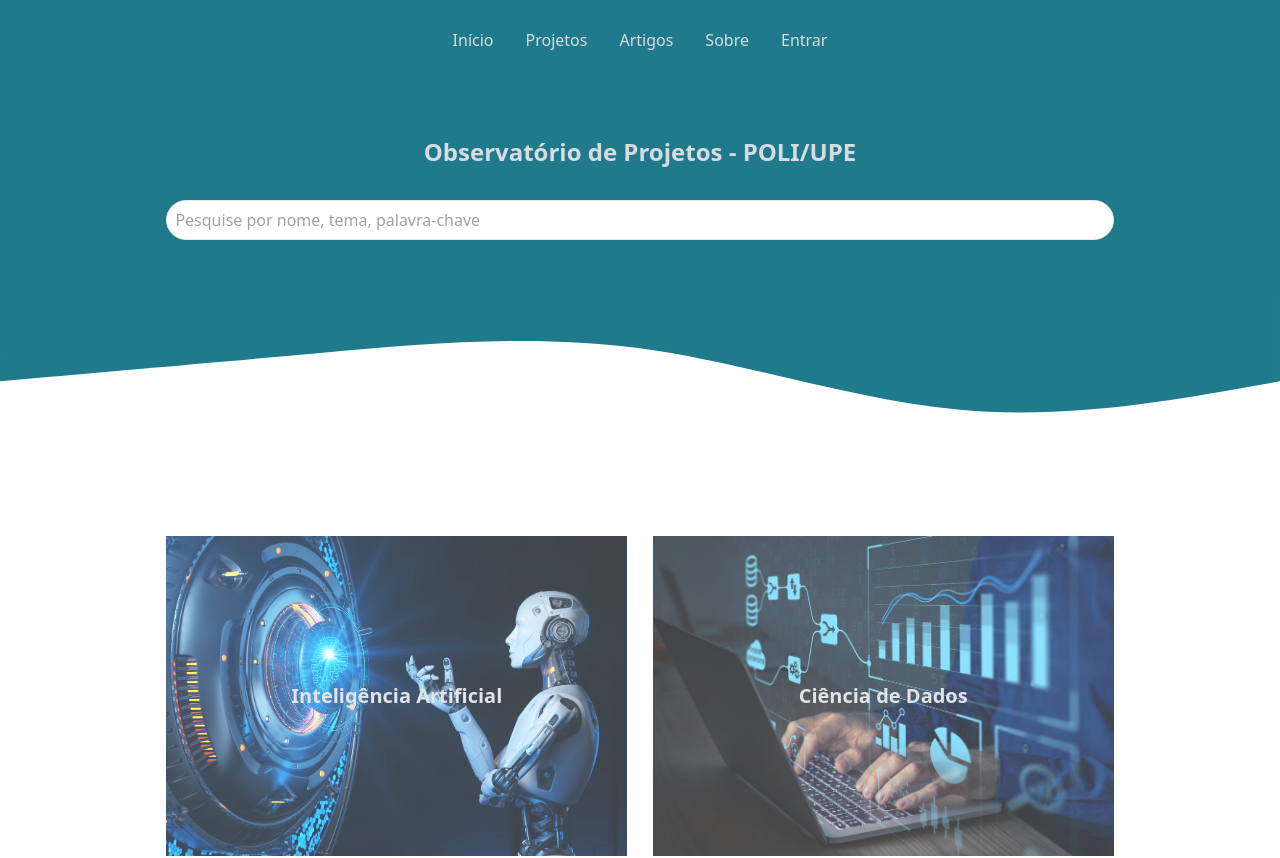
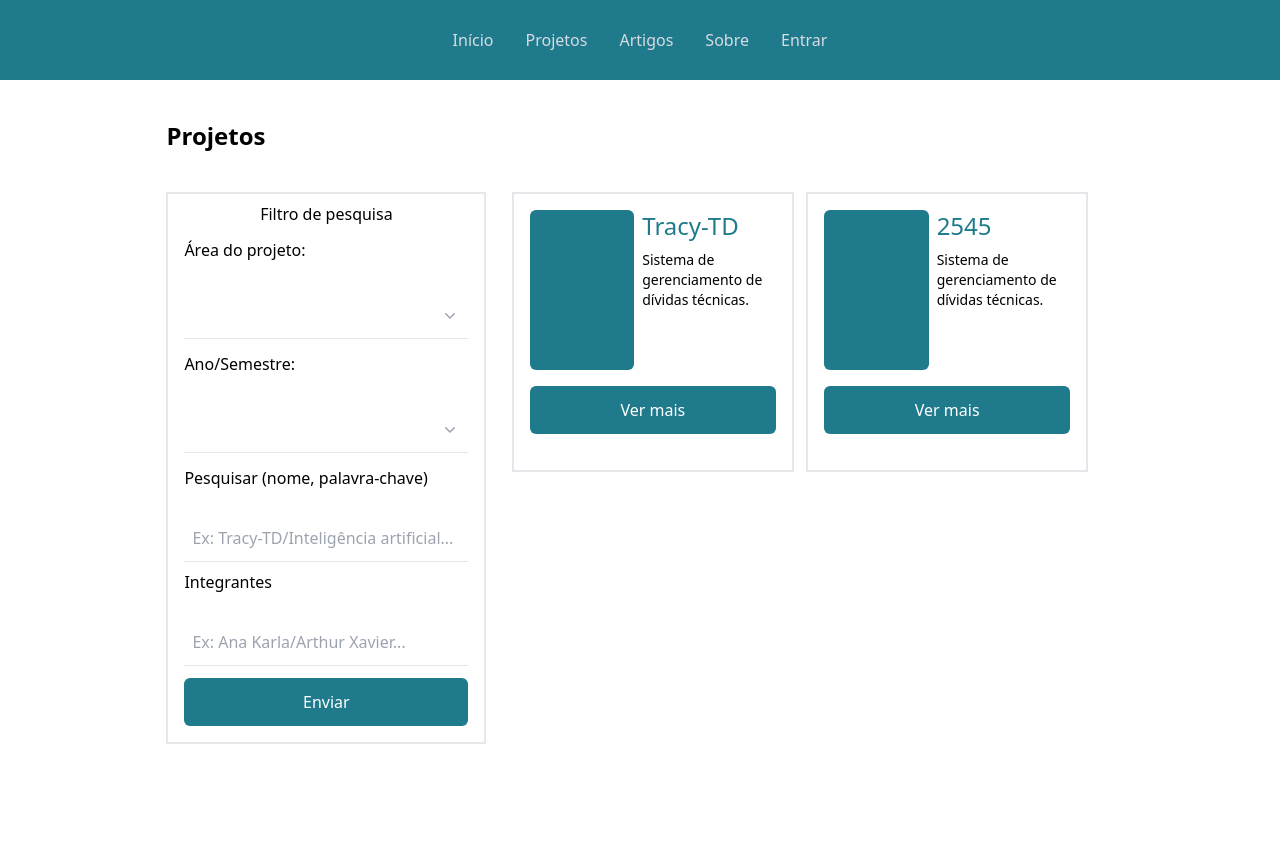
Before and after one commit to odeni3/poli-egs-frontend-equipe4, a React (Vite) app: page /projects in a window 1280 px wide. Shown: the top 858 px of the page. After the commit the page ends 800 px from the top, so only its background shows below. Built offline with nearby package versions, Linux system fonts and the light colour scheme.

Commit message:
Pagina de projetos

```diff
--- a/package.json
+++ b/package.json
@@ -10,10 +10,14 @@
     "preview": "vite preview"
   },
   "dependencies": {
+    "@headlessui/react": "^2.1.2",
+    "@heroicons/react": "^2.1.4",
     "bootstrap": "^5.3.3",
     "react": "^18.3.1",
     "react-bootstrap": "^2.10.4",
-    "react-dom": "^18.3.1"
+    "react-dom": "^18.3.1",
+    "react-icons": "^5.2.1",
+    "react-router-dom": "^6.24.1"
   },
   "devDependencies": {
     "@types/react": "^18.3.3",
--- /dev/null
+++ b/server/db.json
@@ -0,0 +1,14 @@
+{
+  "projetos" : [
+    {
+      "key": "1",
+      "titulo": "2545",
+      "descricao": "12457ERT154"
+    },
+    {
+      "key": "2",
+      "titulo": "2545",
+      "descricao": "12457ERT154"
+    }
+  ]
+}
--- a/src/App.tsx
+++ b/src/App.tsx
@@ -8,8 +8,6 @@ import EDUCACAO from './images/educacao.png';
 import SAUDE from './images/saude.png';
 import GESTAO from './images/gestao.png';
 import { Button, Form } from "react-bootstrap";
-
-
 
 function App() {
   return (
--- a/src/components/Header.tsx
+++ b/src/components/Header.tsx
@@ -6,8 +6,8 @@ function Header() {
   return (
     <header className='bg-primary-color text-light-color h-[10vh] flex items-center justify-center w-full'>
         <Nav className="space-x-8 1">
-            <Nav.Link href="#/">Início</Nav.Link>
-            <Nav.Link href="#/">Projetos</Nav.Link>
+            <Nav.Link href="/">Início</Nav.Link>
+            <Nav.Link href="/projects">Projetos</Nav.Link>
             <Nav.Link href="#/">Artigos</Nav.Link>
             <Nav.Link href="#/">Sobre</Nav.Link>
             <Nav.Link href="#/">Entrar</Nav.Link>
--- a/src/index.css
+++ b/src/index.css
@@ -17,6 +17,10 @@
   color: var(--light-color);
 }
 
+.text-primary-color {
+  color: var(--primary-color);
+}
+
 .border-dark-color {
   border-color: var(--dark-color);
 }
--- a/src/main.tsx
+++ b/src/main.tsx
@@ -2,9 +2,16 @@ import React from 'react'
 import ReactDOM from 'react-dom/client'
 import App from './App.tsx'
 import './index.css'
+import Projects from './pages/Projects'
+import { Route, Routes, BrowserRouter} from 'react-router-dom'
 
 ReactDOM.createRoot(document.getElementById('root')!).render(
   <React.StrictMode>
-    <App />
+    <BrowserRouter>
+      <Routes>
+          <Route path='/' element={<App />} />
+          <Route path='/projects' element={<Projects />} />
+      </Routes>
+    </BrowserRouter>
   </React.StrictMode>,
 )
--- /dev/null
+++ b/src/pages/Projects.tsx
@@ -0,0 +1,156 @@
+import React, { useEffect } from 'react';
+import Header from '../components/Header';
+import { useState } from 'react'
+import { Listbox, ListboxButton, ListboxOption, ListboxOptions } from '@headlessui/react'
+import { CheckIcon, ChevronDownIcon } from '@heroicons/react/20/solid'
+
+//provisorio-apenas para visualização
+const project = [
+    {
+      key: "1",
+      titulo: "Tracy-TD",
+      descricao: "Sistema de gerenciamento de dívidas técnicas."
+    },
+    {
+      key: "2",
+      titulo: "2545",
+      descricao: "Sistema de gerenciamento de dívidas técnicas."
+    }
+]
+export interface Project {
+  key: string;
+  titulo?: string;
+  descricao?: string;
+}
+
+const themes = ['a', 'b', 'c']
+const semester = ['a', 'b', 'c']
+
+//TODO(Ana: Ajustar os listBox para fechar ao selecionar uma opção)
+//TODO(Ana: Tornar a altura dos cards flexivel)
+
+function Projects() {
+
+  const [Themes, setThemes] = useState()
+  const [Semester, setSemester] = useState()
+
+  const [Card, setCard] = useState<Project[]>([]);
+  useEffect(() => {
+    setCard(project);
+  }, []);
+
+  return (
+    <>
+      <Header />
+      <h1 className="px-[13vw] pt-10 text-2xl font-bold text-start text-dark-color">Projetos</h1>
+      <section className="flex flex-row gap-[2vw] px-[13vw] pt-10 w-full">
+          <form action="/" method="post" className="border-solid border-2 border-light-color w-[25vw] px-4 py-2">
+            <div className='flex justify-center w-full pb-2'>
+              <h1 className="text-dark-color font-medium text-base">Filtro de pesquisa</h1>
+            </div>
+            <div className="grid grid-rows-2 py-1">
+              <label>Área do projeto:</label>
+              <Listbox value={Themes} onChange={setThemes}>
+                <div className="relative">
+                  <ListboxButton className="relative w-full h-[6vh] indent-2 text-left border-b border-light-color focus:outline-none focus:border-b-2 focus:border-sky-700">
+                    <h1>{Themes}</h1>
+                    <span className="pointer-events-none absolute inset-y-0 right-0 ml-2 flex items-center pr-2">
+                      <ChevronDownIcon aria-hidden="true" className="h-5 w-5 text-gray-400" />
+                    </span>
+                  </ListboxButton>
+                  <ListboxOptions
+                    transition
+                    className="absolute max-h-25 w-full overflow-auto rounded-md bg-white py-1 text-base shadow-lg"
+                  >
+                    {themes.map((theme) => (
+                      <ListboxOption
+                        key={theme}
+                        value={theme}
+                        className="group relative select-none py-1 pl-2 text-gray-900 data-[focus]:bg-sky-700 data-[focus]:text-white"
+                      >
+                        <h1>{theme}</h1>
+                        <span className="absolute inset-y-0 right-0 flex items-center pr-4 text-indigo-600 group-data-[focus]:text-white [.group:not([data-selected])_&]:hidden">
+                          <CheckIcon aria-hidden="true" className="h-5 w-5" />
+                        </span>
+                      </ListboxOption>
+                    ))}
+                  </ListboxOptions>
+                </div>
+              </Listbox>
+            </div>
+            <div className="grid grid-rows-2 py-1">
+              <label>Ano/Semestre:</label>
+              <Listbox value={Semester} onChange={setSemester}>
+                <div className="relative">
+                  <ListboxButton className="relative w-full h-[6vh] indent-2 text-left border-b border-light-color focus:outline-none focus:border-b-2 focus:border-sky-700">
+                    <h1>{Semester}</h1>
+                    <span className="pointer-events-none absolute inset-y-0 right-0 ml-2 flex items-center pr-2">
+                      <ChevronDownIcon aria-hidden="true" className="h-5 w-5 text-gray-400" />
+                    </span>
+                  </ListboxButton>
+                  <ListboxOptions
+                    transition
+                    className="absolute max-h-25 w-full overflow-auto rounded-md bg-white py-1 text-base shadow-lg"
+                  >
+                    {semester.map((semester) => (
+                      <ListboxOption
+                        key={semester}
+                        value={semester}
+                        className="group relative select-none py-1 pl-2 text-gray-900 data-[focus]:bg-sky-700 data-[focus]:text-white"
+                      >
+                        <h1>{semester}</h1>
+                        <span className="absolute inset-y-0 right-0 flex items-center pr-4 text-indigo-600 group-data-[focus]:text-white [.group:not([data-selected])_&]:hidden">
+                          <CheckIcon aria-hidden="true" className="h-5 w-5" />
+                        </span>
+                      </ListboxOption>
+                    ))}
+                  </ListboxOptions>
+                </div>
+              </Listbox>
+            </div>
+            <div className="grid grid-rows-2 py-1">
+              <label>Pesquisar (nome, palavra-chave)</label>
+              <input
+                type="pesquisa"
+                id="pesquisa"
+                className="w-full h-[6vh] border-b border-light-color indent-2 focus:outline-none focus:border-b-2 focus:border-sky-700"
+                placeholder="Ex: Tracy-TD/Inteligência artificial..."
+              />
+            </div>
+            <div className="grid grid-rows-2 py-1">
+              <label>Integrantes</label>
+              <input
+                type="integrantes"
+                id="integrantes"
+                className="w-full h-[6vh] border-b border-light-color indent-2 focus:outline-none focus:border-b-2 focus:border-sky-700"
+                placeholder="Ex: Ana Karla/Arthur Xavier..."
+              />
+            </div>
+            <div className="py-2">
+              <button type="submit" className="rounded-md bg-primary-color h-[6vh] w-full text-white">Enviar</button>
+            </div>
+          </form>
+        <section className='flex flex-wrap gap-[1vw]'>
+          {Card.map((project) => (
+              <div
+                className="flex flex-col w-[22vw] h-[35vh] border-solid border-2 border-light-color p-4 gap-4"
+                key={project.key}
+              >
+                <section className="flex flex-row gap-2">
+                  <div className=" rounded-md w-[15vw] h-[20vh] bg-primary-color"></div>
+                  <div className='flex flex-col items-start w-full gap-2'>
+                    <h1 className="text-2xl text-primary-color font-normal">{project.titulo}</h1>
+                    <h1 className='text-sm '>{project.descricao}</h1>
+                  </div>
+                </section>
+                <button type="submit" className="rounded-md bg-primary-color h-[6vh] w-full text-white">Ver mais</button>
+              </div>
+            ))}
+
+        </section>
+      </section>
+    </>
+  )
+}
+
+export default Projects
```
Also changed, not shown: 1 other file (tests, documents, lock files or other folders).
